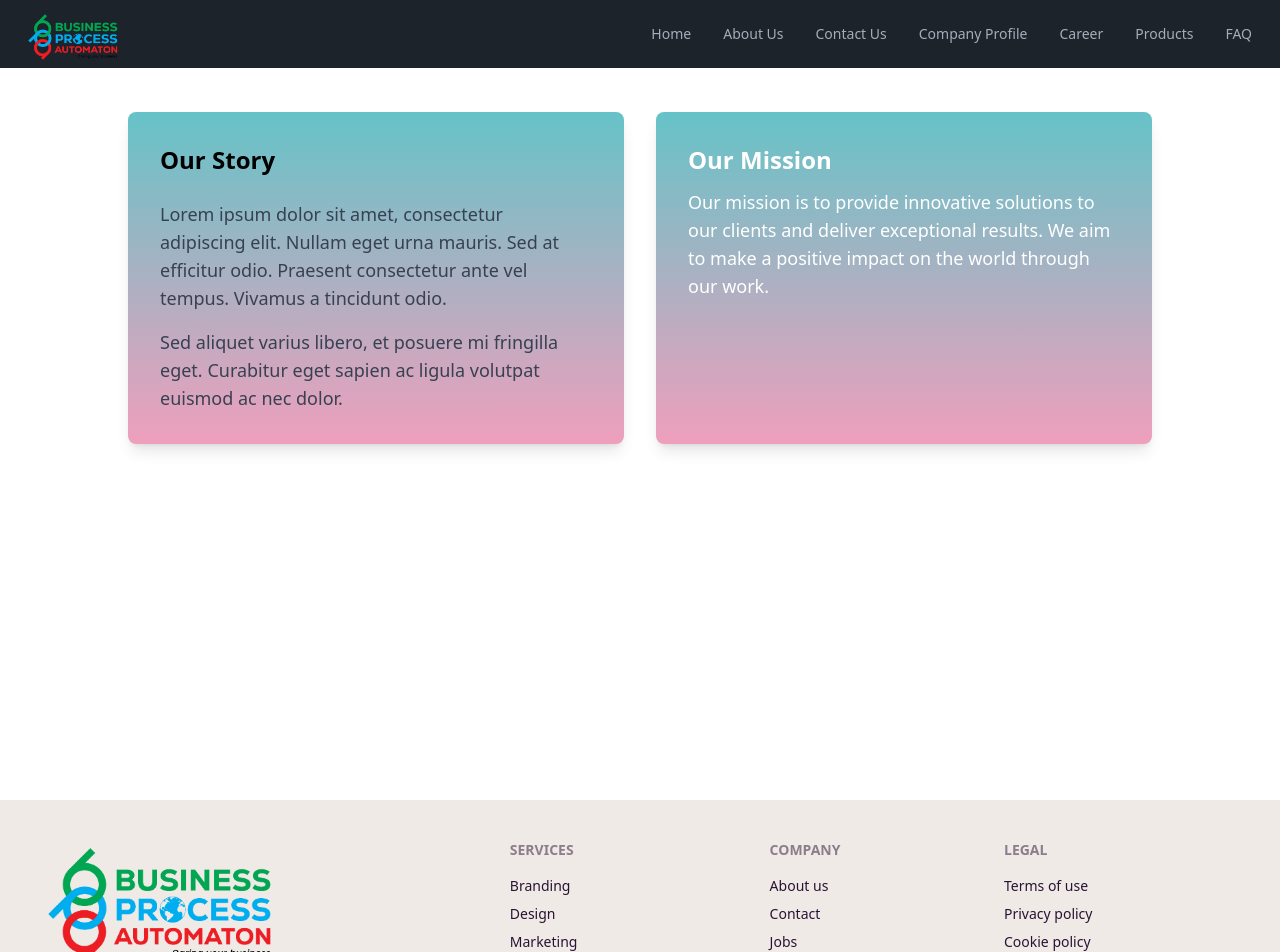
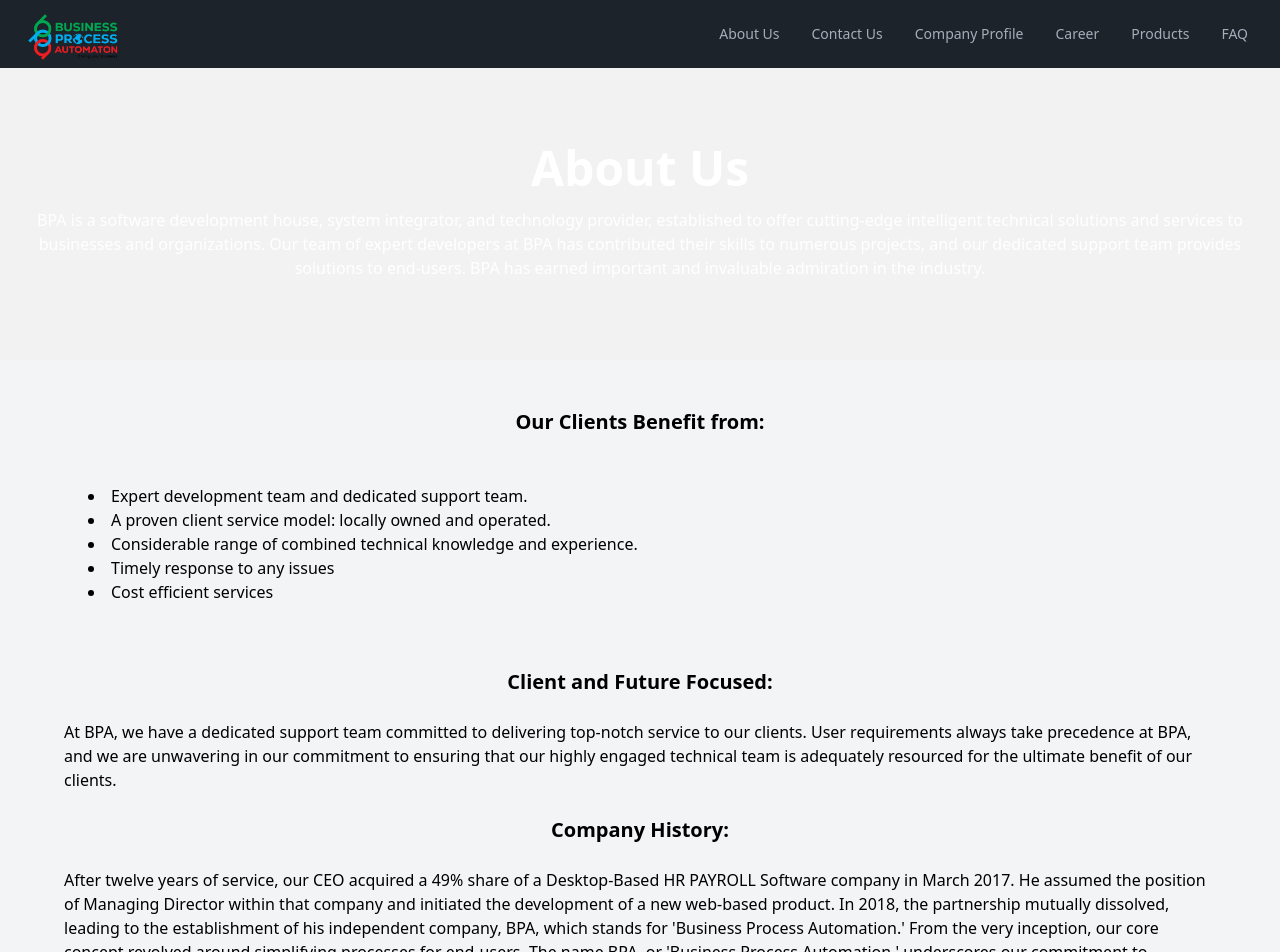
Before and after one commit to RaDiO-AcTiVe8970/BPA_Website, a Next.js app in the folder bpa_website/: page /aboutus in a window 1280 px wide. Shown: the top 952 px of the page. Built offline with nearby package versions, Linux system fonts and the light colour scheme.

Commit message:
career fix

```diff
--- a/bpa_website/pages/aboutus.js
+++ b/bpa_website/pages/aboutus.js
@@ -1,48 +1,83 @@
 import React from "react";
 import dynamic from "next/dynamic";
+import Image from "next/image";
+import "daisyui/dist/full.css"; // Import DaisyUI styles
 
-const _Layout = dynamic(() => import('./components/layout/_layout'))
-const _Title = dynamic(() => import('./components/layout/_title'))
+const _Layout = dynamic(() => import('./components/layout/_layout'));
+const _Title = dynamic(() => import('./components/layout/_title'));
 
+const SectionTitle = ({ title, className }) => (
+  <h2 className={`text-xl font-semibold mt-6 ${className}`}>{title}</h2>
+);
 
-const AboutUsPage = () => {
+const BulletList = ({ items }) => (
+  <ul className="text-black list-disc list-inside pl-6 mt-2 ml-10 mr-10 p-10">
+    {items.map((item, index) => (
+      <li key={index}>{item}</li>
+    ))}
+  </ul>
+);
+
+const AboutUS = () => {
+  const keyProducts = [
+    "Expert development team and dedicated support team.",
+    "A proven client service model: locally owned and operated.",
+    "Considerable range of combined technical knowledge and experience.",
+    "Timely response to any issues",
+    "Cost efficient services",
+  ];
 
   return (
     <>
-    <_Title title="About Us" />
-    <_Layout>
-    <div className="bg-white  min-h-screen p-8">
-      <div className="max-w-5xl mx-auto">
-        <h1 className="text-4xl text-white font-extrabold text-center mb-10">
-          About Us
-        </h1>
-        <div className="grid grid-cols-1 md:grid-cols-2 gap-8">
-          <div className="bg-gradient-to-b from-primary to-secondary bg-opacity-30 p-8 rounded-lg shadow-lg">
-            <h2 className="text-2xl text-black font-semibold mb-6">Our Story</h2>
-            <p className="text-gray-700 text-lg">
-              Lorem ipsum dolor sit amet, consectetur adipiscing elit. Nullam
-              eget urna mauris. Sed at efficitur odio. Praesent consectetur ante
-              vel tempus. Vivamus a tincidunt odio.
+      <_Title title="About Us" />
+      <_Layout>
+        <div className="bg-gray-100 min-h-screen pt-16">
+          {/* Hero Section */}
+          <header className="bg-base-200 py-20 text-white text-center">
+            <div className="container mx-auto">
+              <h1 className="text-5xl font-extrabold">About Us</h1>
+              <p className="text-xm mt-4 ml-4 mr-4">
+              BPA is a software development house, system integrator, and technology provider, established to offer cutting-edge intelligent technical solutions and services to businesses and organizations. Our team of expert developers at BPA has contributed their skills to numerous projects, and our dedicated support team provides solutions to end-users. BPA has earned important and invaluable admiration in the industry.
+              </p>
+            </div>
+          </header>
+
+          {/* Body Section */}
+          <div className="container mx-auto p-6">
+            <SectionTitle title="Our Clients Benefit from:" className="flex items-center justify-center text-black" />
+            <BulletList items={keyProducts}  />
+
+            <SectionTitle title="Client and Future Focused: " className="flex items-center justify-center mt-6 text-black" />
+            <p className="text-black mt-6 ml-10 mr-10 flex items-center justify-center">
+            At BPA, we have a dedicated support team committed to delivering top-notch service to our clients. User requirements always take precedence at BPA, and we are unwavering in our commitment to ensuring that our highly engaged technical team is adequately resourced for the ultimate benefit of our clients.
             </p>
-            <p className="text-gray-700 text-lg mt-4">
-              Sed aliquet varius libero, et posuere mi fringilla eget. Curabitur
-              eget sapien ac ligula volutpat euismod ac nec dolor.
+
+            <SectionTitle title="Company History: " className="flex items-center justify-center mt-6 text-black" />
+            <p className="text-black mt-6 ml-10 mr-10 flex items-center justify-center">
+            After twelve years of service, our CEO acquired a 49% share of a Desktop-Based HR PAYROLL Software company in March 2017. He assumed the position of Managing Director within that company and initiated the development of a new web-based product. In 2018, the partnership mutually dissolved, leading to the establishment of his independent company, BPA, which stands for 'Business Process Automation.'
+
+            From the very inception, our core concept revolved around simplifying processes for end-users. The name BPA, or 'Business Process Automation,' underscores our commitment to enabling users to achieve maximum results with minimal effort when using our software.
             </p>
-          </div>
-          <div className="bg-gradient-to-b from-primary to-secondary bg-opacity-30 p-8 rounded-lg shadow-lg">
-            <h2 className="text-2xl text-white font-semibold mb-3">Our Mission</h2>
-            <p className="text-white text-lg">
-              Our mission is to provide innovative solutions to our clients and
-              deliver exceptional results. We aim to make a positive impact on
-              the world through our work.
+
+            <SectionTitle title="Our Team: " className="flex items-center justify-center mt-6 text-black" />
+            <p className="text-black mt-6 ml-10 mr-10 flex items-center justify-center">
+              We started with a small team. Right now we are growing. We have Software Engineers who are highly
+              experienced. Also we have tech support and system support team who are constantly providing support to
+              our users.
+            </p>
+
+            <SectionTitle title="Our Vision: " className="flex items-center justify-center mt-6 text-black" />
+            <p className="text-black mt-6 ml-10 mr-10 flex items-center justify-center">
+            We are expecting to enter in international market in the end of 2022. Our development is working hard with
+            a vision to change.
+
+            <a href="../public/pdf/BPA_AboutUS.pdf" className="text-blue-700" download> Click here to learn more!</a>
             </p>
           </div>
         </div>
-      </div>
-    </div>
-    </_Layout>
+      </_Layout>
     </>
   );
 };
 
-export default AboutUsPage;
+export default AboutUS;
--- a/bpa_website/pages/career.js
+++ b/bpa_website/pages/career.js
@@ -1,17 +1,39 @@
-import React from "react";
-import dynamic from "next/dynamic";
-import "daisyui/dist/full.css"; // Import DaisyUI styles
+import React, { useState } from "react";
+import "daisyui/dist/full.css";
 import { ToastContainer, toast } from "react-toastify";
 import "react-toastify/dist/ReactToastify.css";
 import axios from "axios";
-import { useState } from "react";
 
-const _Layout = dynamic(() => import('./components/layout/_layout'));
-const _Title = dynamic(() => import('./components/layout/_title'));
+import _Layout from './components/layout/_layout';
+import _Title from './components/layout/_title';
 
 function CareerPage() {
+  const [isSubmitting, setIsSubmitting] = useState(false);
+  const [name, setName] = useState("");
+  const [nid, setNid] = useState("");
+  const [email, setEmail] = useState("");
+  const [gender, setGender] = useState("");
+  const [phone, setPhone] = useState("");
+  const [nationality, setNationality] = useState("");
+  const [address, setAddress] = useState("");
+  const [resume, setResume] = useState(null);
+  const [coverLetter, setCoverLetter] = useState("");
+  const [DOB, setDOB] = useState("");
+  const [mohtername, setMotherName] = useState("");
+  const router = useRouter();
+  const designation=router.query.designation;
 
-  const [isSubmitting, setIsSubmitting] = useState(false);
+
+
+  const format= new Date();
+  const appDate= format.toLocaleString('en-US',{
+    month: '2-digit',
+    day: '2-digit',
+    year: 'numeric',
+    hour: '2-digit',
+    minute: '2-digit',
+    hour12: true
+  });
 
   const handleSubmit = async (e) => {
     e.preventDefault();
@@ -19,6 +41,8 @@ function CareerPage() {
 
     try {
       const formData = new FormData();
+      if(designation==null)
+      {
         formData.append("name", name);
         formData.append("email", email);
         formData.append("gender", gender);
@@ -27,31 +51,53 @@ function CareerPage() {
         formData.append("address", address);
         formData.append("resume", resume);
         formData.append("coverLetter", coverLetter);
+        formData.append("DOB", DOB);
+        formData.append("nid", nid);
+        formData.append("mohtername", mohtername);
+        formData.append("appDate", appDate);
+        formData.append("designation", "No circular");
+      }
+      else
+      {
+        formData.append("name", name);
+        formData.append("email", email);
+        formData.append("gender", gender);
+        formData.append("phone", phone);
+        formData.append("nationality", nationality);
+        formData.append("address", address);
+        formData.append("resume", resume);
+        formData.append("coverLetter", coverLetter);
+        formData.append("DOB", DOB);
+        formData.append("nid", nid);
+        formData.append("mohtername", mohtername);
+        formData.append("appDate", appDate);
+        formData.append("designation", designation);
+      }
 
       const response = await axios.post("http://localhost:3000/api/bpa/admin/addCareer", formData, {
         withCredentials: true,
         headers: {
-          "Content-Type": "multipart/form-data"
+          "Content-Type": "multipart/form-data",
         },
       });
 
-      if (response.status === 200) {
+      if (response.status === 201) {
         toast.success("Application added successfully");
       } else {
-        toast.error("Failed to add Application. Please check the server logs.");
+        toast.error("Entry Already Exists");
       }
 
       setIsSubmitting(false);
       console.log(response);
-      console.log(formData);
     } catch (error) {
-      console.error(error); // Log the error for debugging
-      toast.error("Failed to add Application. Please check the server logs.");
+      console.error(error);
+      if (error.response) {
+        console.error("Response data:", error.response.data);
+      }
+      toast.error("Entry Exists");
       setIsSubmitting(false);
     }
   };
-
-
 
   return (
     <>
@@ -82,6 +128,20 @@ function CareerPage() {
                     className="input input-bordered w-full"
                     placeholder="John Doe"
                     required
+                    onChange={(e) => setName(e.target.value)}
+                  />
+                </div>
+
+                <div className="mb-4">
+                  <label htmlFor="nid" className="block text-gray-700 text-sm font-bold mb-2">NID</label>
+                  <input
+                    type="text"
+                    id="nid"
+                    name="nid"
+                    className="input input-bordered w-full"
+                    placeholder="123-456-7890"
+                    required
+                    onChange={(e) => setNid(e.target.value)}
                   />
                 </div>
 
@@ -94,6 +154,7 @@ function CareerPage() {
                     className="input input-bordered w-full"
                     placeholder="you@example.com"
                     required
+                    onChange={(e) => setEmail(e.target.value)}
                   />
                 </div>
 
@@ -105,6 +166,7 @@ function CareerPage() {
                     name="gender"
                     className="select select-bordered w-full"
                     required
+                    onChange={(e) => setGender(e.target.value)}
                   >
                     <option value="" disabled selected>Select Gender</option>
                     <option value="Male">Male</option>
@@ -120,6 +182,7 @@ function CareerPage() {
                     className="input input-bordered w-full"
                     placeholder="+8801XXXXXXXXX"
                     required
+                    onChange={(e) => setPhone(e.target.value)}
                   />
                 </div>
 
@@ -132,6 +195,32 @@ function CareerPage() {
                     className="input input-bordered w-full"
                     placeholder="Bengali"
                     required
+                    onChange={(e) => setNationality(e.target.value)}
+                  />
+                </div>
+
+                <div className="mb-4">
+                  <label htmlFor="DOB" className="block text-gray-700 text-sm font-bold mb-2">Date of Birth</label>
+                  <input
+                    type="date"
+                    id="DOB"
+                    name="DOB"
+                    className="input input-bordered w-full"
+                    required
+                    onChange={(e) => setDOB(e.target.value)}
+                  />
+                </div>
+
+                <div className="mb-4">
+                  <label htmlFor="mohtername" className="block text-gray-700 text-sm font-bold mb-2">Mother Name</label>
+                  <input
+                    type="text"
+                    id="mohtername"
+                    name="mohtername"
+                    className="input input-bordered w-full"
+                    placeholder="Mary Jane"
+                    required
+                    onChange={(e) => setMotherName(e.target.value)}
                   />
                 </div>
 
@@ -144,6 +233,7 @@ function CareerPage() {
                     className="input input-bordered w-full"
                     placeholder="123-456-7890"
                     required
+                    onChange={(e) => setAddress(e.target.value)}
                   />
                 </div>
 
@@ -156,6 +246,7 @@ function CareerPage() {
                     accept=".pdf"
                     className="input input-bordered w-full"
                     required
+                    onChange={(e) => setResume(e.target.files[0])}
                   />
                 </div>
 
@@ -167,15 +258,13 @@ function CareerPage() {
                     className="input input-bordered w-full h-32"
                     placeholder="Write your cover letter here"
                     required
+                    onChange={(e) => setCoverLetter(e.target.value)}
                   />
                 </div>
 
                 <div className="flex justify-end">
-                  <button
-                    type="submit"
-                    className="btn btn-primary"
-                  >
-                    Submit Application
+                  <button type="submit" className="btn btn-primary" disabled={isSubmitting}>
+                    {isSubmitting ? "Submitting..." : "Submit Application"}
                   </button>
                 </div>
               </form>
--- a/bpa_website/pages/components/layout/_navbar.js
+++ b/bpa_website/pages/components/layout/_navbar.js
@@ -33,6 +33,9 @@ const _NavBar = () => {
   };
   const sendToCareer =()=>{
     router.push("././career");
+  }
+  const sendToAboutUs =()=>{
+    router.push("././aboutus");
   }
 
   // Handle scrolling to the "About Us" section on another page
@@ -101,8 +104,7 @@ const _NavBar = () => {
       </div>
       <div className="flex-none">
         <ul className="menu menu-horizontal px-1">
-          <li onClick={sendToHome}><a>Home</a></li>
-          <li onClick={scrollToAboutUs}>
+          <li onClick={sendToAboutUs}>
             <a>About Us</a>
           </li>
           <li onClick={scrollToContactUs}>
```
Also changed, not shown: bpa_website/pages/careerCircular.js (added), 1 other file (tests, documents, lock files or other folders). Lines whose indentation alone changed are shown as unchanged.
